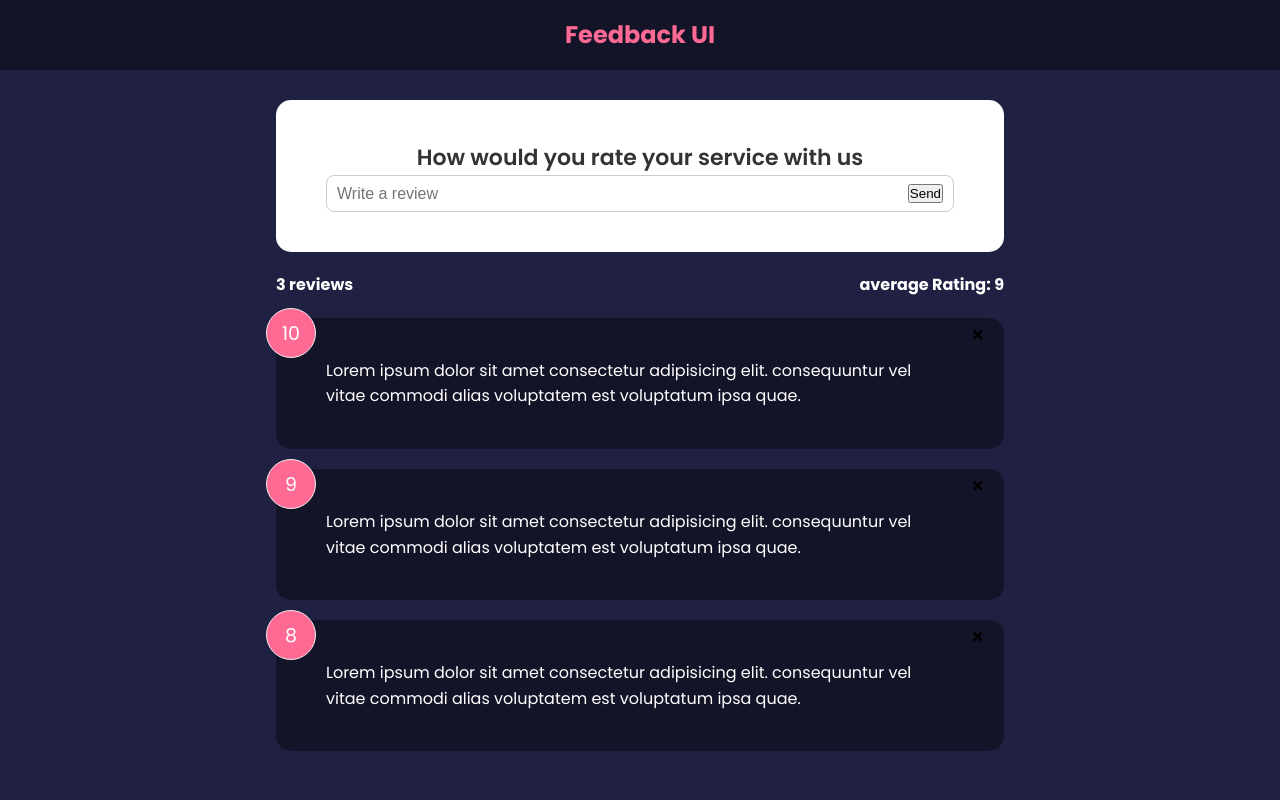
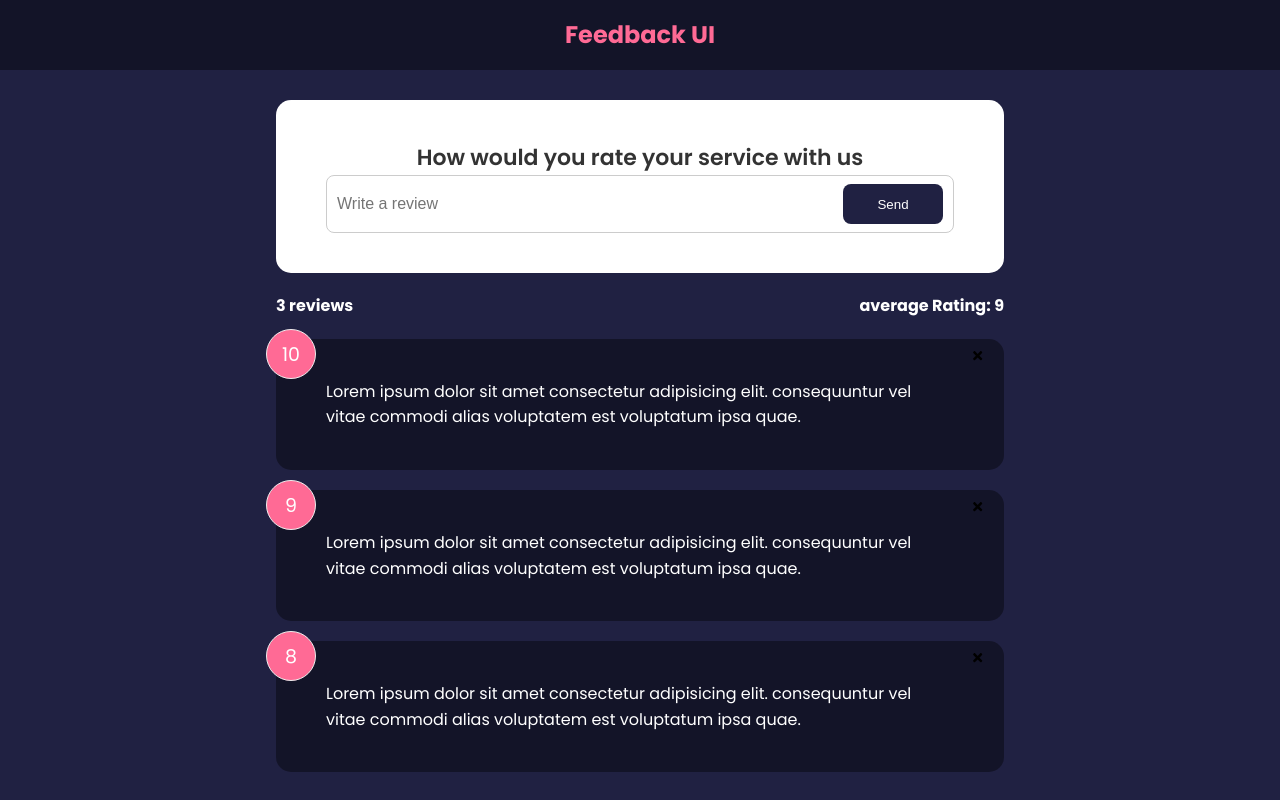
Before and after one commit to theKidCelo/FeedbackAPP, a React (Create React App) app in the folder feedback-app/: page / in a window 1280 px wide. Built offline with nearby package versions, Linux system fonts and the light colour scheme.

Commit message:
add button component

```diff
--- a/feedback-app/src/commponents/FeedbackForm.jsx
+++ b/feedback-app/src/commponents/FeedbackForm.jsx
@@ -1,5 +1,6 @@
 import { useState } from "react"
 import Card from "./share/Card"
+import Button from "./share/Button"
 
 function FeedbackForm() {
     const [text, setText] = useState('')
@@ -14,7 +15,7 @@
 
             <div className="input-group">
                 <input onChange={handleTextChange} type="text" placeholder="Write a review" value={text} />
-                <button className="submit">Send</button>
+                <Button className="submit">Send</Button>
             </div>
             </form>
     </Card>
--- /dev/null
+++ b/feedback-app/src/commponents/share/Button.jsx
@@ -0,0 +1,18 @@
+import { PropTypes } from "react"
+
+function Button({children, version, type, isDisabled}) {
+  return (
+  <button type={type} disabled={isDisabled} className={`btn btn-${version} `}>
+    {children}
+    </button>
+  )
+}
+
+Button.defaultProps = {
+    version: 'primary',
+    type: 'button',
+    isDisabled: false
+}
+
+
+export default Button
```
